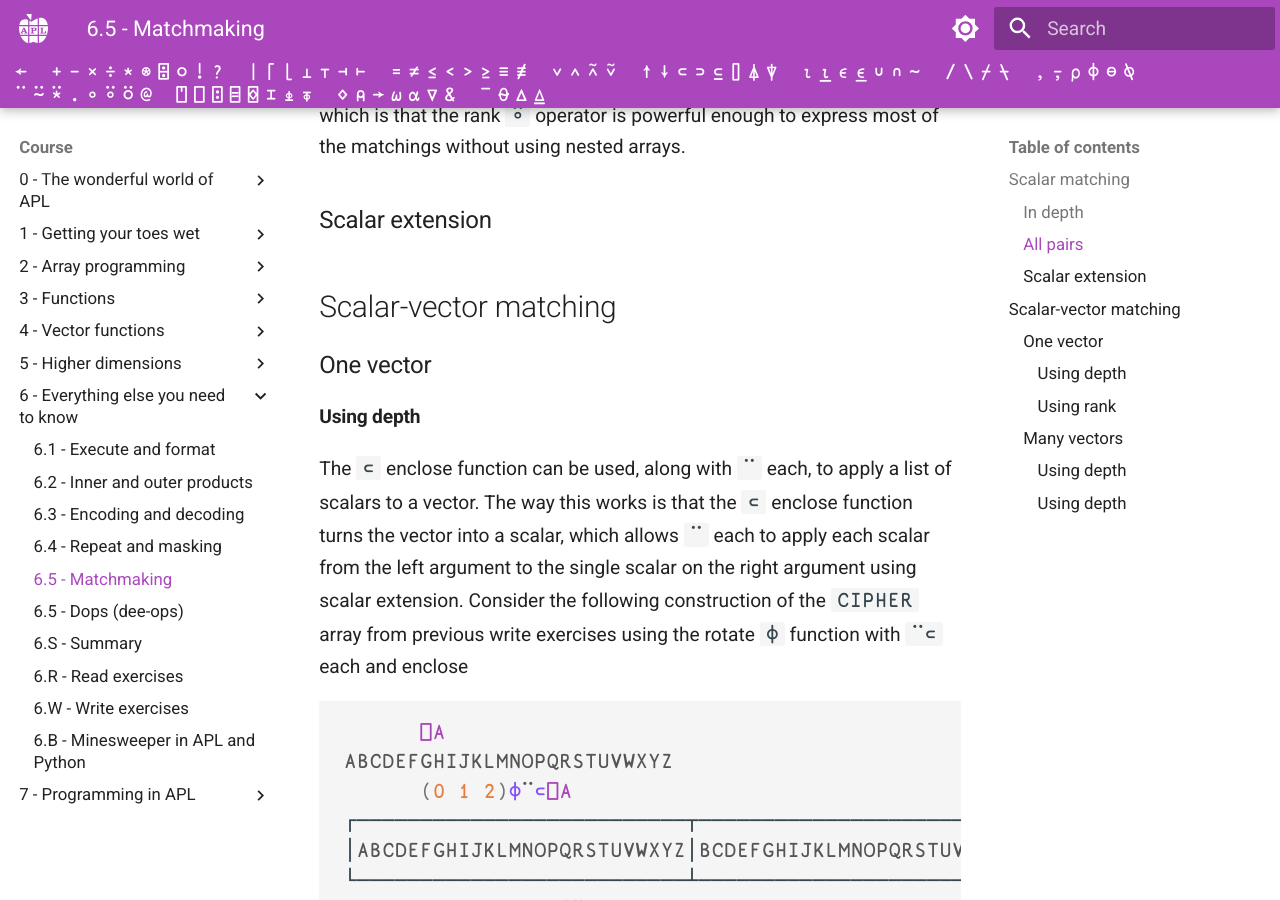
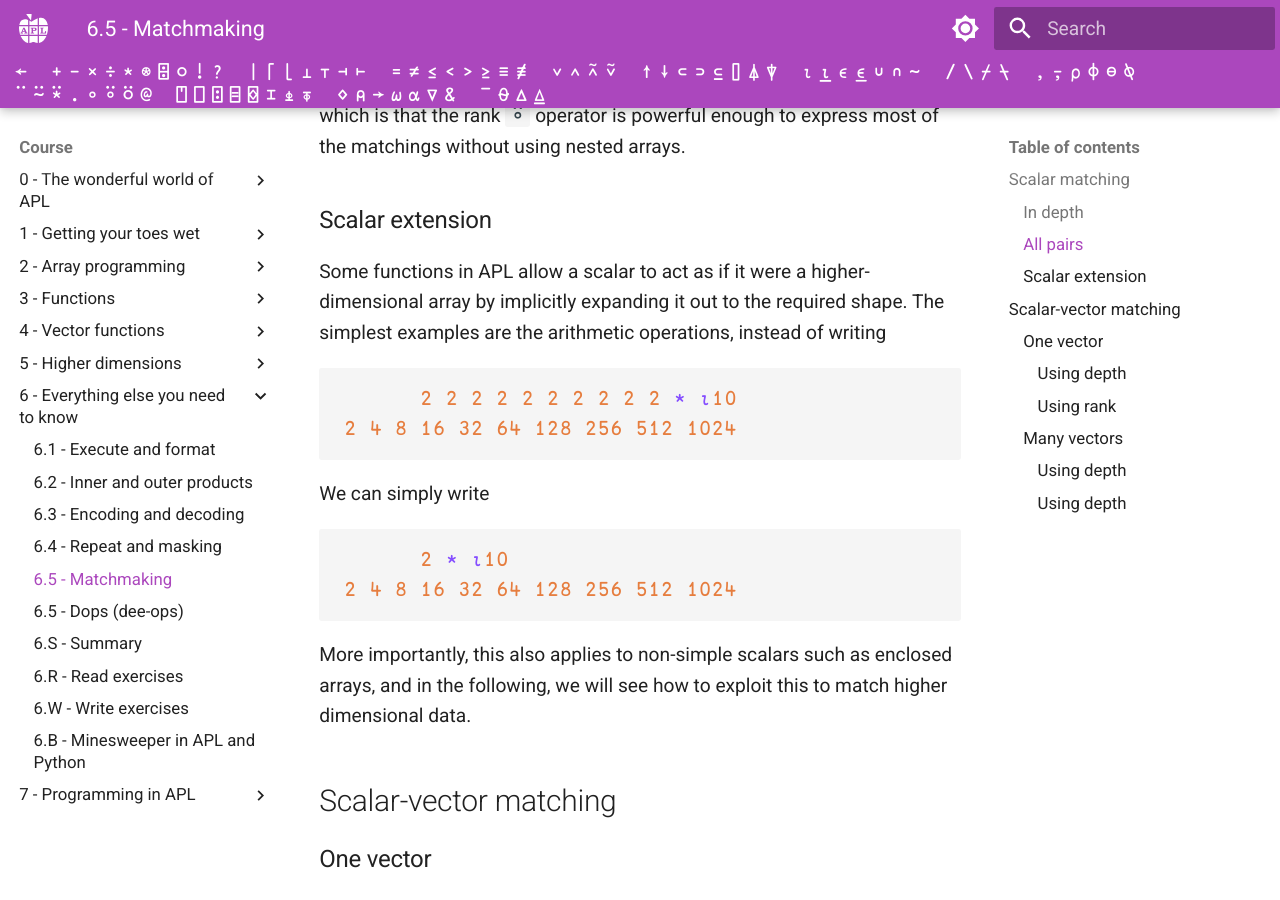
Before and after one commit to APLMOOC/APLMOOC, an MkDocs documentation site: the page built from docs/course/ch6/part5.md, in a window 1280 px wide and 900 px high, scrolled down 8870 px. Built offline with MkDocs 1.6.1 and Material for MkDocs 9.7.7, drawn with Linux system fonts in a browser that asks for light colours; some web fonts are replaced; a script that is not in the unit is left out.

Commit message:
Add scalar extension subsection to Chapter 6

````diff
--- a/docs/course/ch6/part5.md
+++ b/docs/course/ch6/part5.md
@@ -270,6 +270,22 @@ This is one example of a general pattern that we will see in this section, which
 
 ### Scalar extension
 
+Some functions in APL allow a scalar to act as if it were a higher-dimensional array by implicitly expanding it out to the required shape. The simplest examples are the arithmetic operations, instead of writing
+
+```apl
+      2 2 2 2 2 2 2 2 2 2 * ⍳10
+2 4 8 16 32 64 128 256 512 1024
+```
+
+We can simply write
+
+```apl
+      2 * ⍳10
+2 4 8 16 32 64 128 256 512 1024
+```
+
+More importantly, this also applies to non-simple scalars such as enclosed arrays, and in the following, we will see how to exploit this to match higher dimensional data.
+
 ## Scalar-vector matching
 
 ### One vector
````
